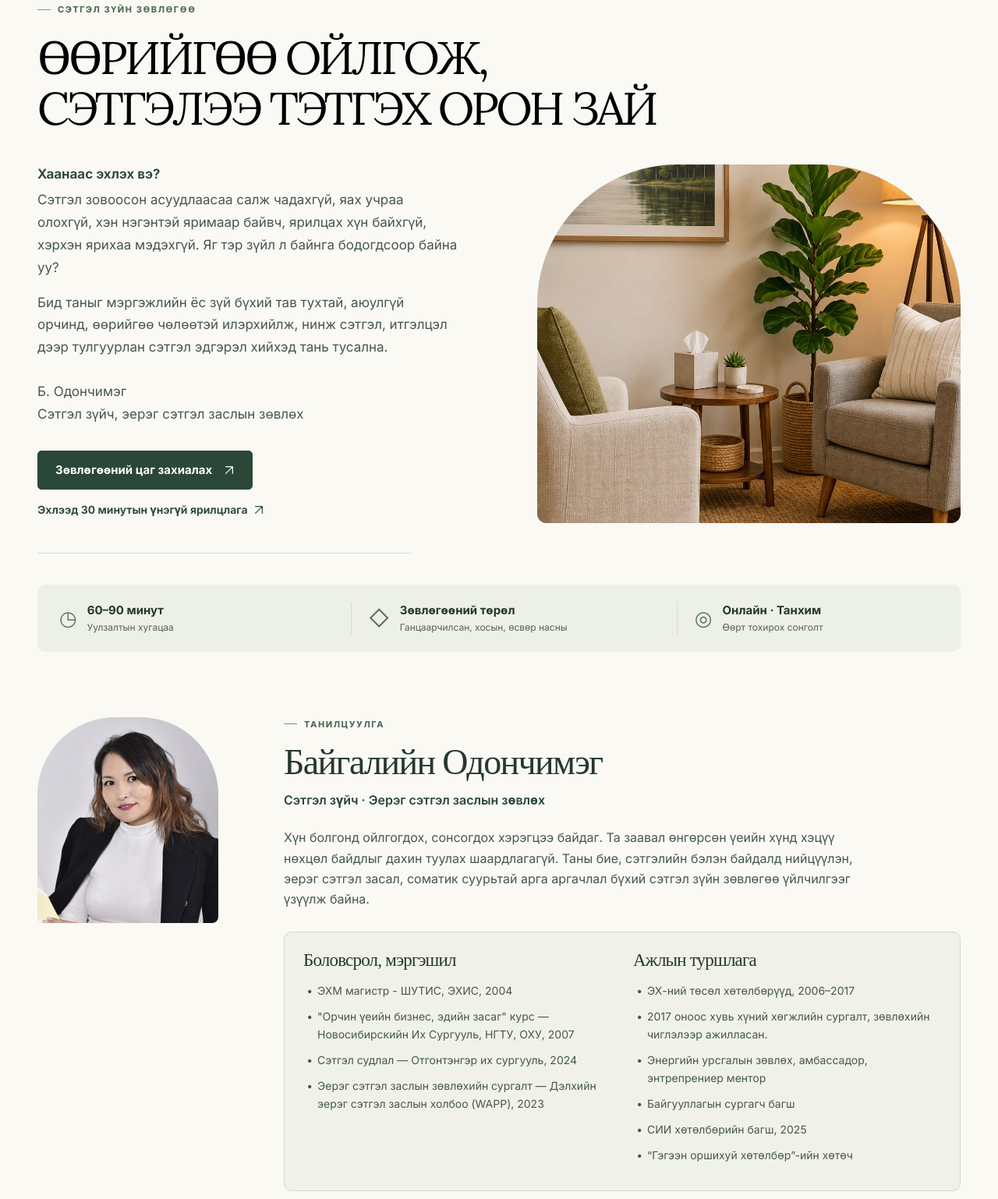
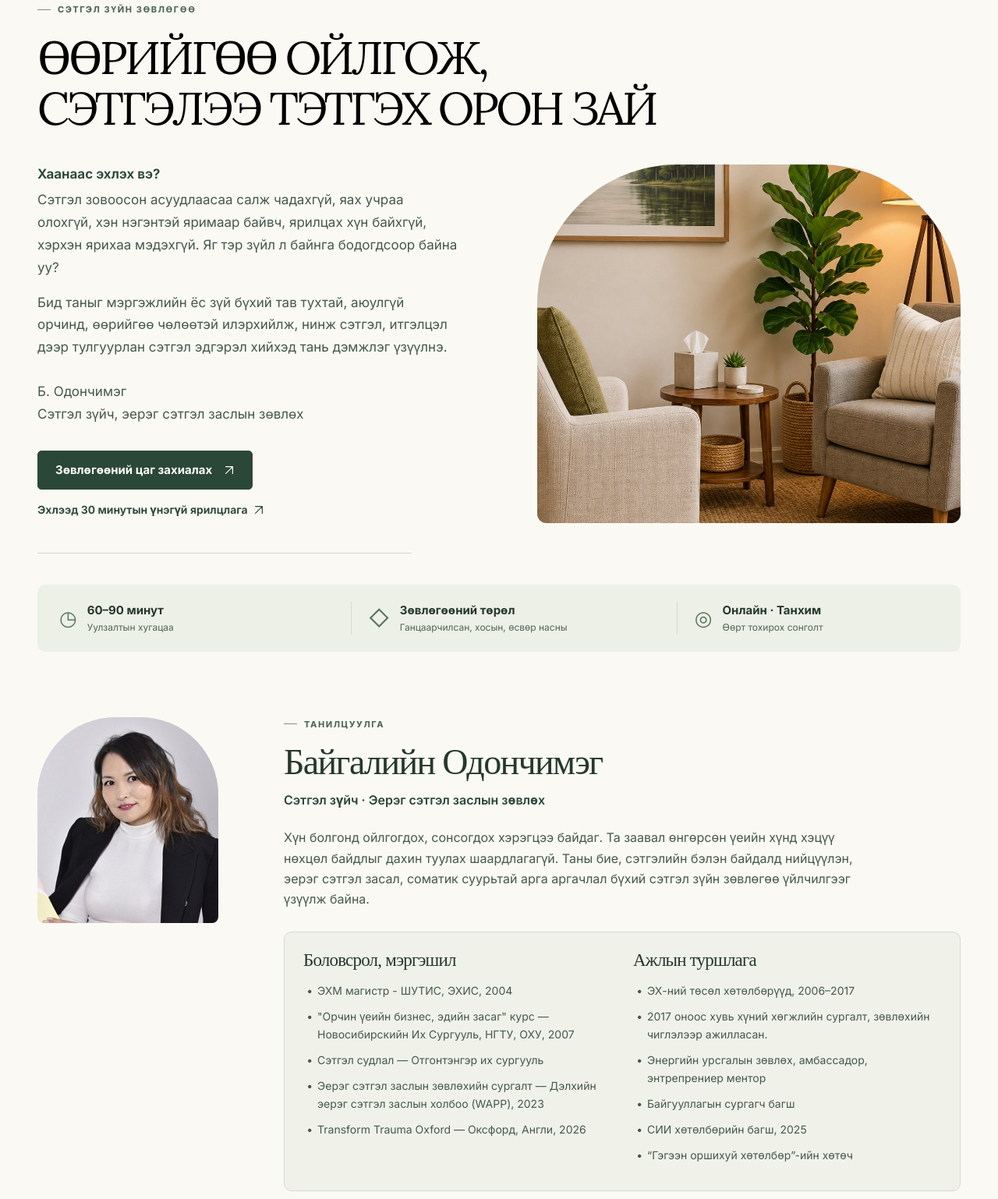
Before and after one commit to odonchimeghm-ux/Web_Energy-center, a plain HTML site: page index.html in a window 1280 px wide. Shown: the part 142-1680 px from the top of the page at 78% size. Drawn offline with Linux system fonts and the light colour scheme.

Commit message:
Ганцаарчилсан зөвлөөг текст засав

```diff
--- a/index.html
+++ b/index.html
@@ -55,7 +55,7 @@
         <div class="hero-intro">
           <p>Хаанаас эхлэх вэ?</p>
           <p>Сэтгэл зовоосон асуудлаасаа салж чадахгүй, яах учраа олохгүй, хэн нэгэнтэй яримаар байвч, ярилцах хүн байхгүй, хэрхэн ярихаа мэдэхгүй. Яг тэр зүйл л байнга бодогдсоор байна уу?</p>
-          <p>Бид таныг мэргэжлийн ёс зүй бүхий тав тухтай, аюулгүй орчинд, өөрийгөө чөлөөтэй илэрхийлж, нинж сэтгэл, итгэлцэл дээр тулгуурлан сэтгэл эдгэрэл хийхэд тань тусална.</p>
+          <p>Бид таныг мэргэжлийн ёс зүй бүхий тав тухтай, аюулгүй орчинд, өөрийгөө чөлөөтэй илэрхийлж, нинж сэтгэл, итгэлцэл дээр тулгуурлан сэтгэл эдгэрэл хийхэд тань дэмжлэг үзүүлнэ.</p>
           <p class="hero-signature">Б. Одончимэг<br>Сэтгэл зүйч, эерэг сэтгэл заслын зөвлөх</p>
         </div>
 
@@ -123,8 +123,9 @@
             <ul class="bullets">
               <li>ЭХМ магистр - ШУТИС, ЭХИС, 2004</li>
               <li>"Орчин үеийн бизнес, эдийн засаг" курс — Новосибирскийн Их Сургууль, НГТУ, ОХУ, 2007</li>
-              <li>Сэтгэл судлал — Отгонтэнгэр их сургууль, 2024</li>
+              <li>Сэтгэл судлал — Отгонтэнгэр их сургууль</li>
               <li>Эерэг сэтгэл заслын зөвлөхийн сургалт — Дэлхийн эерэг сэтгэл заслын холбоо (WAPP), 2023</li>
+              <li>Transform Trauma Oxford — Оксфорд, Англи, 2026</li>
             </ul>
           </div>
           <div>
@@ -171,7 +172,7 @@
         <article class="card">
           <span class="card-num">01</span>
           <h3 class="card-title">Ганцаарчилсан зөвлөгөө</h3>
-          <p class="card-text">Санааг тань зовоож буй эсвэл өөрийнхөө талаар илүү сайн ойлгохыг хүссэн зүйлээ сэтгэл зүйчтэй ганцаарчлан ярилцаж болно. Ажлын ачаалал, түгшүүр, сэтгэл гутрал, төрсний дараах хямрал, уй гашуу, харилцааны зөрчил, амьдралын гэнэтийн өөрчлөлт гэх мэт. Юунаас эхлэхээ мэдэхгүй байвал яг одоо юу мэдэрч байгаагаа ярьж эхэлж болно.</p>
+          <p class="card-text">Зөвлөгөө, тусламж эрэлхийлэх нь өөрийн хэрэгцээг анзаарч, өөртөө анхаарал тавьж буйн илрэл юм. Мэргэжлийн дэмжлэг авах нь сэтгэл зүйн эрүүл мэндээ урт хугацаанд хамгаалах нэг алхам болдог. Сэтгэл зүйч таны хэрэгцээ, нөхцөл байдалд тохирсон арга барилаар ажиллаж, мэдрэмж, хэрэгцээ болон харилцаанд давтагдаж буй хэв маягаа танихад тань дэмжлэг үзүүлнэ. Энэ үйл явцад та өөрийгөө илүү гүн ойлгож, өөртөө энэрэнгүй хандахад суралцана.</p>
           <details class="accordion accordion-sm">
             <summary>Бие, сэтгэлээ ойлгох нь <span class="plus" aria-hidden="true">+</span></summary>
             <div class="accordion-body">
```
